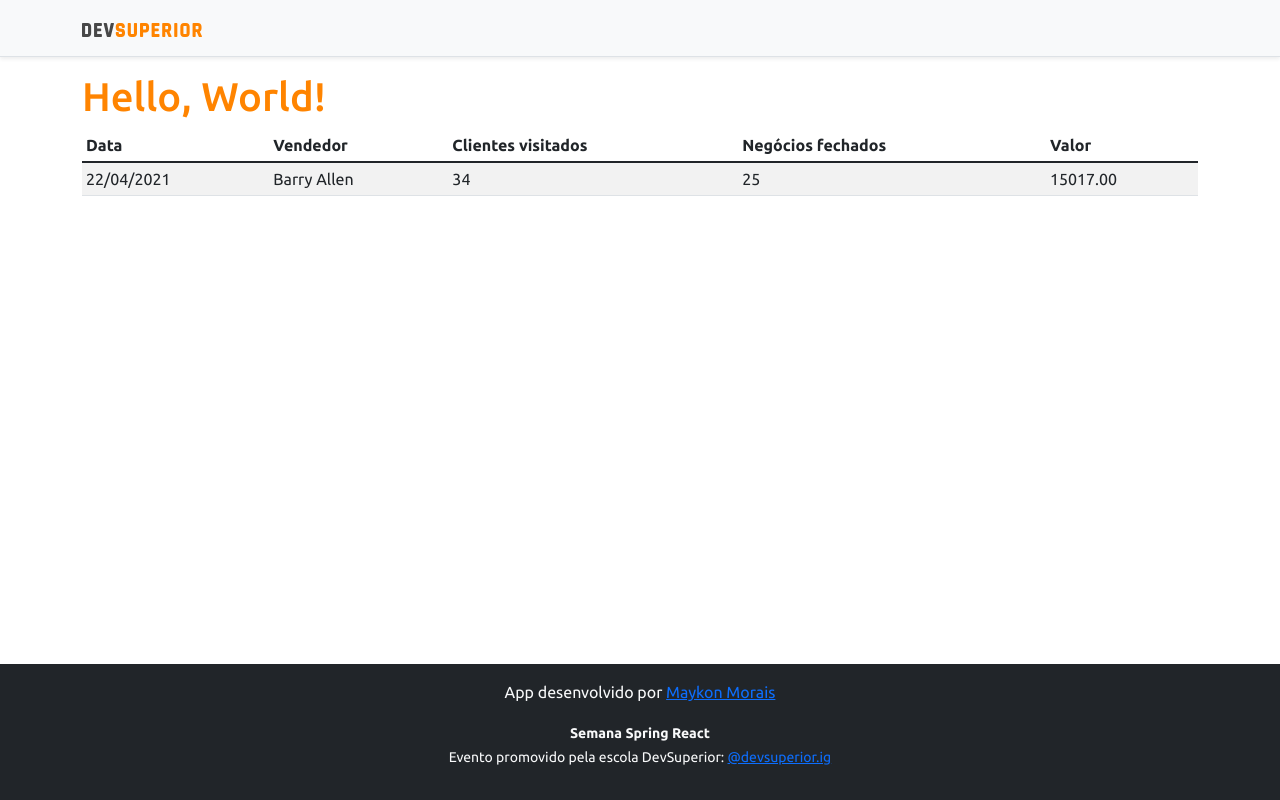
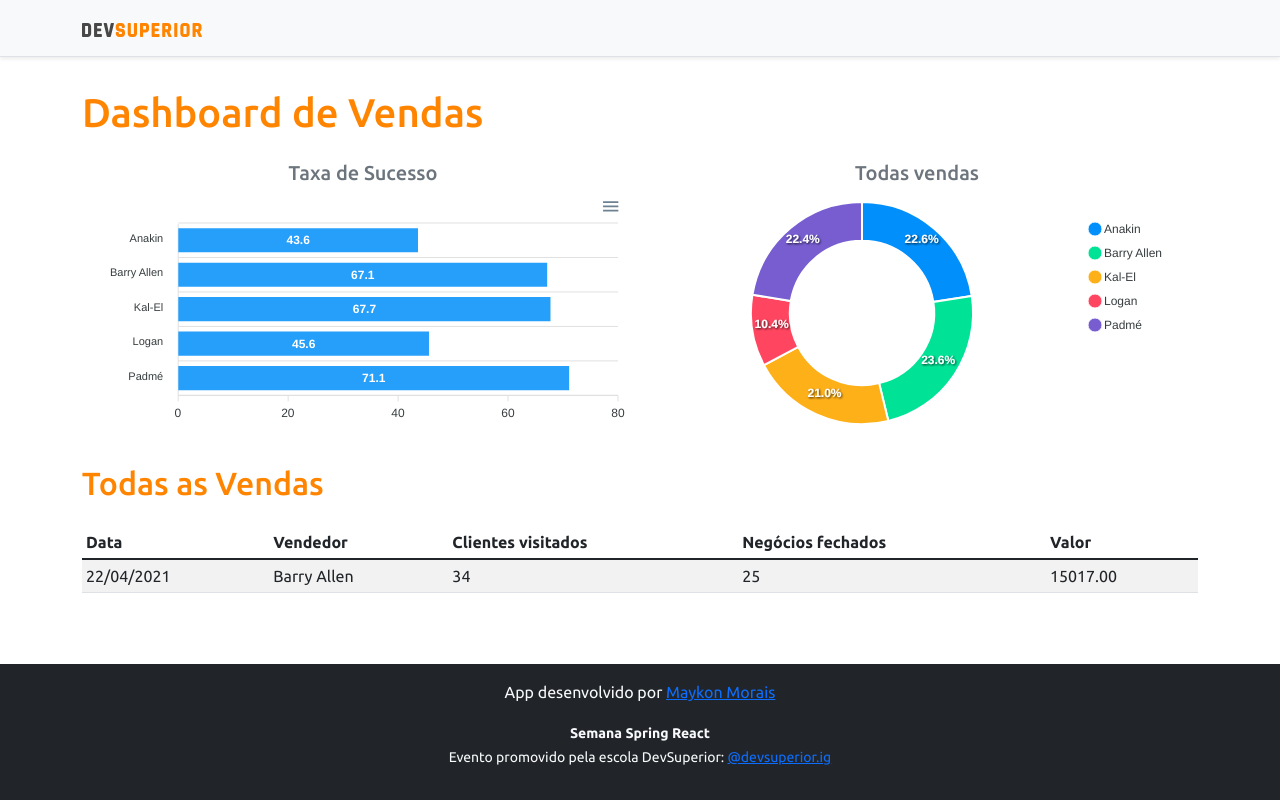
Before and after one commit to MaykonMorais/sds3-project, a React (Create React App) app in the folder frontend/: page / in a window 1280 px wide. Built offline with nearby package versions, Linux system fonts and the light colour scheme.

Commit message:
Static charts

```diff
--- a/frontend/package.json
+++ b/frontend/package.json
@@ -11,8 +11,10 @@
     "@types/node": "^12.0.0",
     "@types/react": "^17.0.0",
     "@types/react-dom": "^17.0.0",
+    "apexcharts": "^3.28.1",
     "bootstrap": "^5.1.1",
     "react": "^17.0.2",
+    "react-apexcharts": "^1.3.9",
     "react-dom": "^17.0.2",
     "react-scripts": "4.0.3",
     "typescript": "^4.1.2",
--- a/frontend/src/App.tsx
+++ b/frontend/src/App.tsx
@@ -3,13 +3,31 @@
 import NavBar from "components/NavBar";
 import Footer from "components/Footer";
 import DataTable from "components/Datatable";
+import BarChart from "components/BarChart";
+import DonutChart from "components/DonutChart";
 
 function App() {
   return (
     <>
       <NavBar />
       <div className="container">
-        <h1 className="text-primary">Hello, World!</h1>
+        <h1 className="text-primary py-3">Dashboard de Vendas</h1>
+
+        <div className="row px-3">
+          <div className="col-sm-6">
+            <h5 className="text-center text-secondary">Taxa de Sucesso</h5>
+            <BarChart />
+          </div>
+          <div className="col-sm-6">
+            <h5 className="text-center text-secondary">Todas vendas</h5>
+            <DonutChart />
+          </div>
+        </div>
+
+        <div className="py-3">
+          <h2 className="text-primary">Todas as Vendas</h2>
+        </div>
+
         <DataTable />
       </div>
       <Footer />
--- /dev/null
+++ b/frontend/src/components/BarChart/index.tsx
@@ -0,0 +1,35 @@
+import React from "react";
+import Chart from "react-apexcharts";
+
+export default function BarChart() {
+  const options = {
+    plotOptions: {
+      bar: {
+        horizontal: true,
+      },
+    },
+  };
+
+  const mockData = {
+    labels: {
+      categories: ["Anakin", "Barry Allen", "Kal-El", "Logan", "Padmé"],
+    },
+    series: [
+      {
+        name: "% Sucesso",
+        data: [43.6, 67.1, 67.7, 45.6, 71.1],
+      },
+    ],
+  };
+
+  return (
+    <div>
+      <Chart
+        options={{ ...options, xaxis: mockData.labels }}
+        series={mockData.series}
+        type="bar"
+        height="240"
+      />
+    </div>
+  );
+}
--- /dev/null
+++ b/frontend/src/components/DonutChart/index.tsx
@@ -0,0 +1,24 @@
+import React from "react";
+import Chart from "react-apexcharts";
+
+export default function DonutChart() {
+  const mockData = {
+    series: [477138, 499928, 444867, 220426, 473088],
+    labels: ["Anakin", "Barry Allen", "Kal-El", "Logan", "Padmé"],
+  };
+
+  const options = {
+    legend: {
+      show: true,
+    },
+  };
+
+  return (
+    <Chart
+      options={{ ...options, labels: mockData.labels }}
+      series={mockData.series}
+      type="donut"
+      height="240"
+    />
+  );
+}
```
Also changed, not shown: 1 other file (tests, documents, lock files or other folders).
